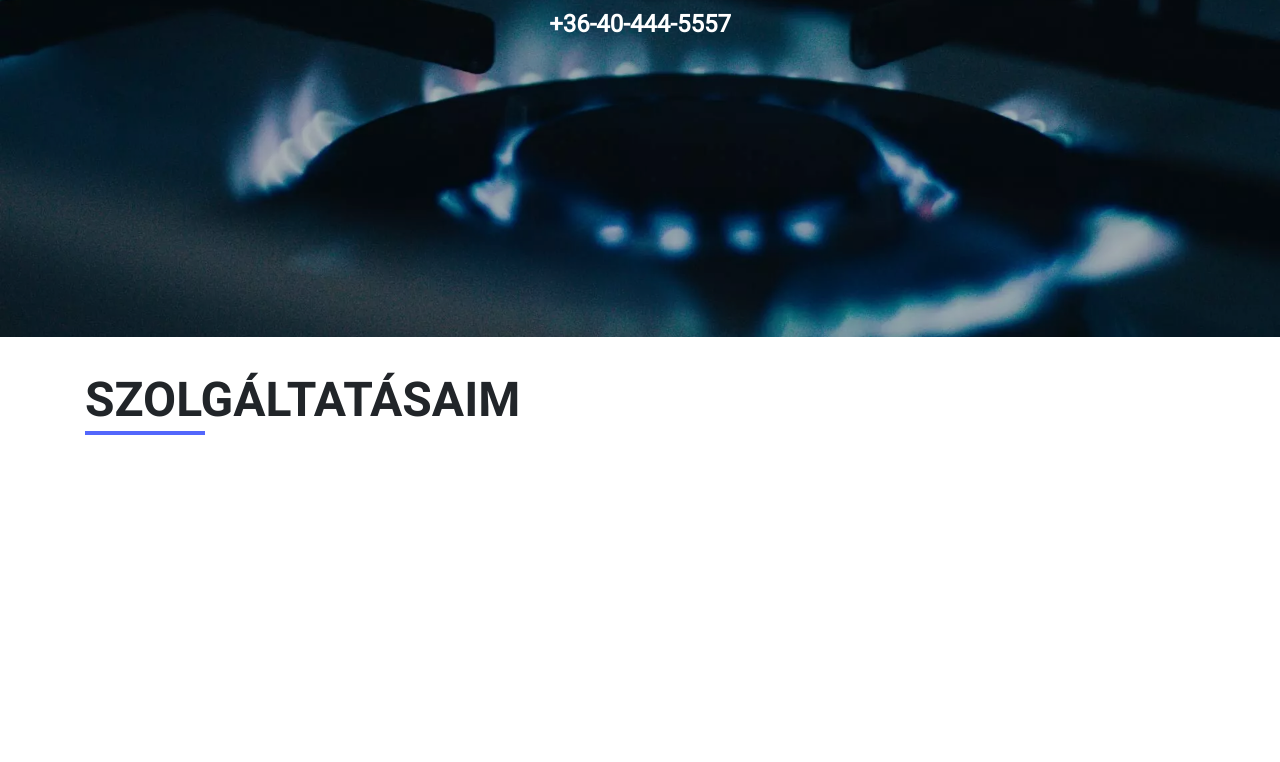
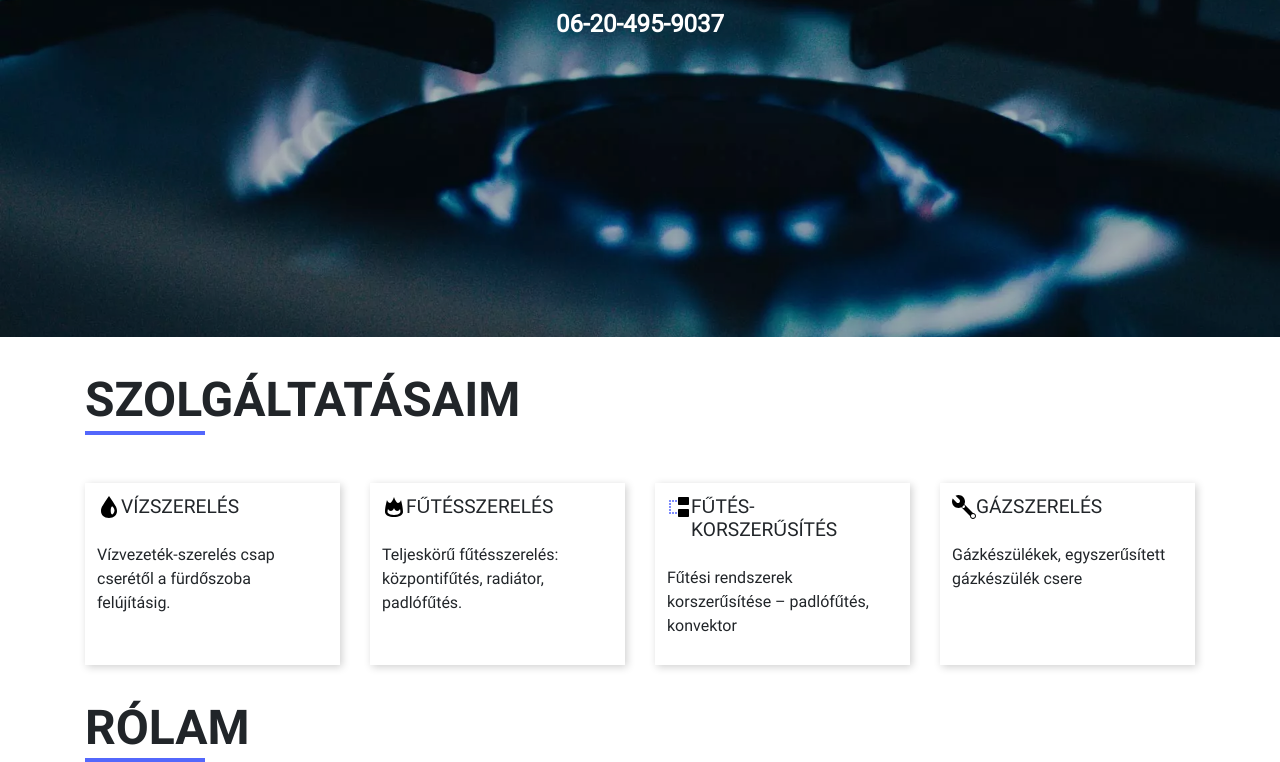
Before and after one commit to Tyutyesz/vizgazdoktor, a website built with webpack: page src/index.html in a window 1280 px wide. Shown: the part 463-1225 px from the top of the page. Before the commit the page ends 930 px from the top, so only its background shows below. Built offline with nearby package versions, Linux system fonts and the light colour scheme.

Commit message:
services section, icons added

```diff
--- a/src/assets/styles/base/_typography.scss
+++ b/src/assets/styles/base/_typography.scss
@@ -13,6 +13,7 @@ h2{
 .title{
   position: relative;
   margin-bottom:8px;
+  text-transform: uppercase;
   &:before{
     content:'';
     display: block;
--- /dev/null
+++ b/src/assets/styles/components/_card.scss
@@ -0,0 +1,37 @@
+.t-card{
+  padding:12px;
+  box-shadow: 2px 2px 8px 0px rgba(0,0,0,0.19);
+  -webkit-box-shadow: 2px 2px 8px 0px rgba(0,0,0,0.19);
+  -moz-box-shadow: 2px 2px 8px 0px rgba(0,0,0,0.19);
+  transition: all 0.125s ease-in;
+  height:100%;
+  &:hover{
+    box-shadow: 2px 2px 8px 3px rgba(0,0,0,0.19);
+    -webkit-box-shadow: 2px 2px 8px 3px rgba(0,0,0,0.19);
+    -moz-box-shadow: 2px 2px 8px 3px rgba(0,0,0,0.19);
+  }
+  h3{
+    font-size: 1.2rem;
+    text-transform: uppercase;
+    line-height: 1.2;
+    position: relative;
+    padding-left: 24px;
+    font-family: "Roboto-Regular", Arial, sans-serif;
+    font-weight:500;
+    margin-bottom:1.5rem;
+    i{
+      position: absolute;
+      left:0;
+      top:0;
+      line-height: 1;
+    }
+  }
+  .icons svg, .icons path {
+    fill: #000;
+  }
+  &:hover{
+    .icons svg, .icons path {
+      fill: $primary-color;
+    }
+  }
+}
--- /dev/null
+++ b/src/assets/styles/components/_icons.scss
@@ -0,0 +1,9 @@
+.icons{
+  width:24px;
+  height:24px;
+  transition: all 0.125s linear;
+  svg, path, circle {
+    fill: $primary-color;
+    transition: all 0.125s linear;
+  }
+}
--- a/src/assets/styles/components/components.scss
+++ b/src/assets/styles/components/components.scss
@@ -1,3 +1,6 @@
+@import "aboutMe";
 @import "buttons";
+@import "card";
 @import "hero";
+@import "icons";
 @import "services";
--- a/src/index.html
+++ b/src/index.html
@@ -11,7 +11,7 @@ ${require('views/partials/_navigation.html')}
             <p>Víz <span>/</span> Gáz <span>/</span> Fűtés <span>/</span> Gázkészülék szerelés</p>
             <h1>Tóth Árpád</h1>
             <p>
-                +36-40-444-5557
+                06-20-495-9037
             </p>
         </div>
     </section>
@@ -22,6 +22,53 @@ ${require('views/partials/_navigation.html')}
                     <h2 class="title">Szolgáltatásaim</h2>
                 </div>
             </div>
+            <div class="row mt-5">
+                <div class="col-md-3">
+                    <div class="t-card">
+                        <h3>
+                            <i class="icons">
+                                <svg xmlns="http://www.w3.org/2000/svg" viewBox="0 0 24 24"><g fill='#FFFFFF'><path d="M12 1c-6 9-8 11-8 15s3 7 8 7 8-3 8-7-2-6-8-15zm4 18c-3 3-3-10 0-7 2 2 2 5 0 7z"></path></g></svg>
+                            </i>
+                            Vízszerelés
+                        </h3>
+                        <p>Vízvezeték-szerelés csap cserétől a fürdőszoba felújításig.</p>
+                    </div>
+                </div>
+                <div class="col-md-3">
+                    <div class="t-card">
+                        <h3><i class="icons">
+                            <svg xmlns="http://www.w3.org/2000/svg" viewBox="0 0 24 24"><g fill='#FFFFFF'><path d="M19 5s-1 3-3 3-4-6-4-6-2 6-4 6-3-3-3-3-2 7-2 12c0 3 4 5 9 5s9-2 9-5c0-5-2-12-2-12zm-1 13c-1 1-3 2-6 2s-5-1-6-2 0-4 0-4 1 2 3 2 3-3 3-3 1 3 3 3 3-2 3-2 1 3 0 4z"></path></g></svg>
+                        </i>FŰTÉSSZERELÉS</h3>
+                        <p>Teljeskörű fűtésszerelés: központifűtés, radiátor, padlófűtés.</p>
+                    </div>
+                </div>
+                <div class="col-md-3">
+                    <div class="t-card">
+                        <h3><i class="icons">
+                            <svg xmlns="http://www.w3.org/2000/svg" viewBox="0 0 24 24"><g fill='#FFFFFF'><circle cx="3" cy="9" r="1"></circle><circle cx="3" cy="6" r="1"></circle><circle cx="6" cy="6" r="1"></circle><circle cx="9" cy="6" r="1"></circle><circle cx="3" cy="12" r="1"></circle><circle cx="3" cy="15" r="1"></circle><circle cx="3" cy="18" r="1"></circle><circle cx="6" cy="18" r="1"></circle><circle cx="9" cy="18" r="1"></circle><path d="M21 10h-9c-.6 0-1-.4-1-1V3c0-.6.4-1 1-1h9c.6 0 1 .4 1 1v6c0 .6-.4 1-1 1zM21 22h-9c-.6 0-1-.4-1-1v-6c0-.6.4-1 1-1h9c.6 0 1 .4 1 1v6c0 .6-.4 1-1 1z"></path></g></svg>
+                        </i>FŰTÉS-
+                            KORSZERŰSÍTÉS</h3>
+                        <p>Fűtési rendszerek korszerűsítése – padlófűtés, konvektor</p>
+                    </div>
+                </div>
+                <div class="col-md-3">
+                    <div class="t-card">
+                        <h3><i class="icons">
+                            <svg xmlns="http://www.w3.org/2000/svg" viewBox="0 0 24 24"><g fill='#FFFFFF'><path d="M21 18l-8.66-8.66c.42-.86.66-1.82.66-2.84C13 2.91 10.09 0 6.5 0 5.43 0 4.43.26 3.54.72l3.87 3.87c.78.78.78 2.05 0 2.83s-2.05.78-2.83 0L.72 3.54C.26 4.43 0 5.43 0 6.5 0 10.09 2.91 13 6.5 13c1.02 0 1.98-.24 2.84-.66L18 21c0 1.66 1.34 3 3 3s3-1.34 3-3-1.34-3-3-3zm-9.5-5c-.68 0-1.24-.45-1.43-1.07.74-.49 1.37-1.12 1.86-1.86.62.19 1.07.75 1.07 1.43 0 .83-.67 1.5-1.5 1.5zM21 23c-1.1 0-2-.9-2-2s.9-2 2-2 2 .9 2 2-.9 2-2 2z"></path></g></svg>
+                        </i>GÁZSZERELÉS</h3>
+                        <p>Gázkészülékek, egyszerűsített gázkészülék csere</p>
+                    </div>
+                </div>
+            </div>
+        </div>
+    </section>
+    <section class="about-me">
+        <div class="container">
+            <div class="row">
+                <div class="col">
+                    <h2 class="title">Rólam</h2>
+                </div>
+            </div>
         </div>
     </section>
 </main>
```
Also changed, not shown: src/assets/images/icons/icon_connection.svg (added), src/assets/images/icons/icon_heat.svg (added), src/assets/images/icons/icon_water_drop.svg (added), src/assets/images/icons/icon_wrench.svg (added), src/assets/styles/components/_aboutMe.scss (added).
